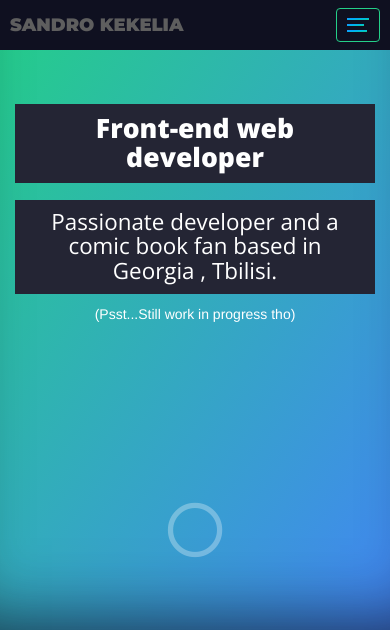
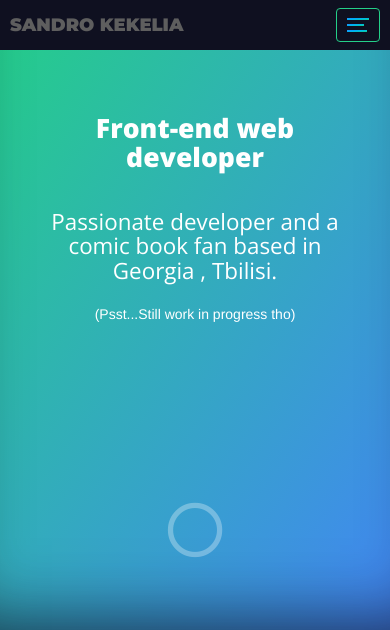
Before and after one commit to Baziiner21/Baziiner21.github.io, a PHP site: page / in a window 390 px wide. Shown: the top 630 px of the page. Run offline with PHP 8.4, Linux system fonts and the light colour scheme; some libraries are stand-ins or nearby versions.

Commit message:
Minor Change to CSS

```diff
--- a/style.css
+++ b/style.css
@@ -1050,6 +1050,8 @@ textarea:focus ~ .underline:after
         margin-top: 15%;
 
         color: #fff;
+
+        background: none;
     }
     .home h2
     {
@@ -1059,6 +1061,8 @@ textarea:focus ~ .underline:after
         margin-top: 2%;
 
         color: #fff;
+
+        background: none;
     }
     .home .mouse_scroll
     {
```
